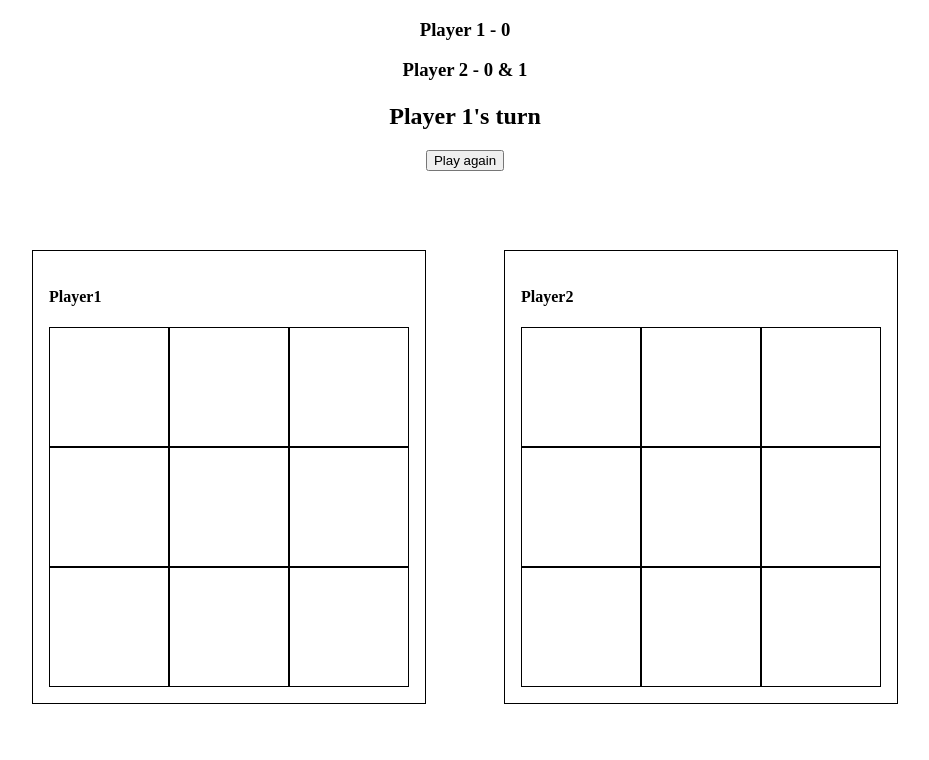
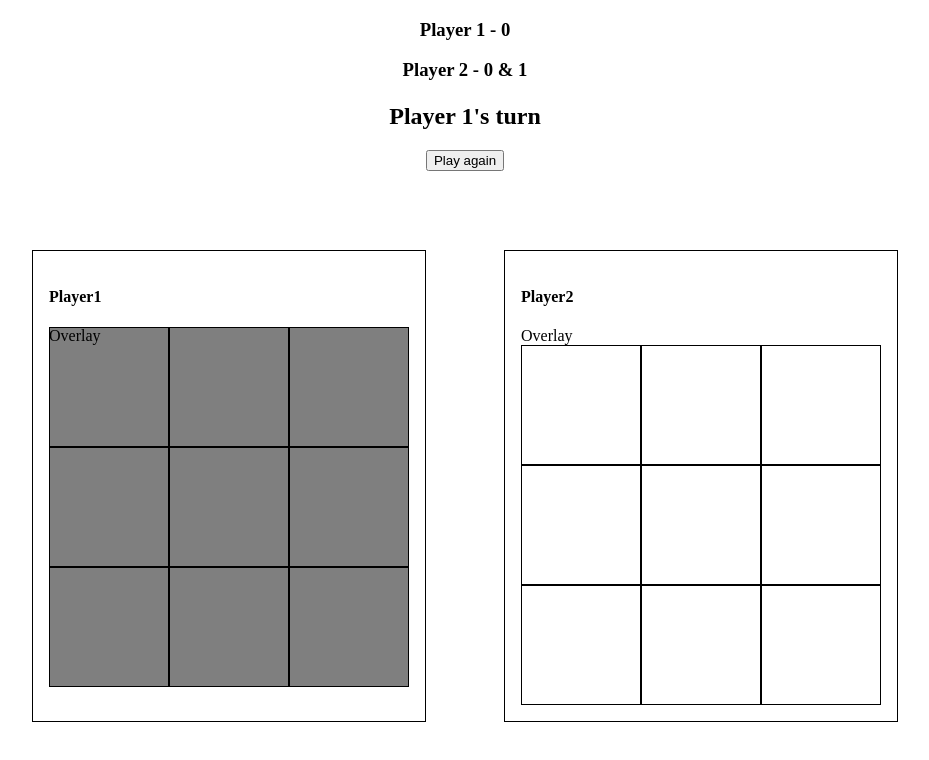
Before and after one commit to Andy-git985/battleship-h, a website with bundled scripts: page index.html in a window 1280 px wide. Shown: the whole page, without its empty margins (175-1104 px from the left). Built offline with nearby package versions, Linux system fonts and the light colour scheme.

Commit message:
overlay added

```diff
--- a/index.html
+++ b/index.html
@@ -17,13 +17,19 @@
     </div>
 
     <div class="flex">
-      <div class="container">
+      <div class="board">
         <h4>Player1</h4>
-        <div id="board1" class="grid"></div>
+        <div class="container">
+          <div id="board1-overlay">Overlay</div>
+          <div id="board1" class="grid"></div>
+        </div>
       </div>
-      <div class="container">
+      <div class="board">
         <h4>Player2</h4>
-        <div id="board2" class="grid"></div>
+        <div class="container">
+          <div id="board2-overlay">Overlay</div>
+          <div id="board2" class="grid"></div>
+        </div>
       </div>
     </div>
 
--- a/main.js
+++ b/main.js
@@ -31,6 +31,19 @@ const create = (() => {
 create.init();
 
 const dom = (() => {
+  const overlay = (current) => {
+    if (current.name === 'Player 1') {
+      const currentOverlay = document.querySelector('#board1-overlay');
+      const enemyOverlay = document.querySelector('#board2-overlay');
+      currentOverlay.classList.add('overlay');
+      enemyOverlay.classList.remove('overlay');
+    } else if (current.name === 'Player 2') {
+      const currentOverlay = document.querySelector('#board2-overlay');
+      const enemyOverlay = document.querySelector('#board1-overlay');
+      currentOverlay.classList.add('overlay');
+      enemyOverlay.classList.remove('overlay');
+    }
+  };
   const turn = (player) => {
     const turn = document.querySelector('#turn');
     turn.innerHTML = `${player.name}'s turn`;
@@ -39,7 +52,7 @@ const dom = (() => {
     const msg = document.querySelector('#msg');
     msg.innerHTML = `${player.name} is the winner`;
   };
-  return { turn, winner };
+  return { overlay, turn, winner };
 })();
 
 const events = (() => {
@@ -113,6 +126,7 @@ const game = (() => {
     // player2.placeShip(ship2, 1);
     // ! Label to indicate player's turn
     dom.turn(current);
+    dom.overlay(current);
   };
   let current = player1;
   let enemy = player2;
@@ -131,10 +145,7 @@ const game = (() => {
   };
   // ! Individual player turn
   const turn = (coordinate) => {
-    console.log(current.name, current.totalShipUnits());
-    console.log(enemy.name, enemy.totalShipUnits());
     // let attack = prompt('Please enter an attack coordinate');
-    // if (current.attack(enemy, coordinate)) {
     if (current.attack(enemy, coordinate)) {
       console.log(`HIT!!! ${enemy.name}'s direct hits:`, enemy.hits);
       console.log(enemy.allShipsSunk());
@@ -148,6 +159,7 @@ const game = (() => {
       console.log(`MISS!!! ${enemy.name}'s empty spots:`, enemy.misses);
     }
     switchSides();
+    dom.overlay(current);
   };
   // ! Main game loop
   // const loop = () => {
@@ -156,6 +168,13 @@ const game = (() => {
   //   }
   //   over(dom);
   // };
+
+  // const overlay = () => {
+  //   const overlay = document.querySelector('#overlay');
+  //   overlay.classList.add('overlay');
+  // };
+  // ! Overlay
+
   // ! Endgame
   const over = (module) => {
     module.winner(current);
--- a/style.css
+++ b/style.css
@@ -15,15 +15,39 @@ body {
   text-align: center;
 }
 
+.overlay {
+  background-color: rgba(0, 0, 0, 0.5);
+  position: absolute;
+  top: 0%;
+  left: 0%;
+  z-index: 2;
+}
+
+.board1,
+.board2 {
+  position: relative;
+  top: 0%;
+  left: 0%;
+  z-index: 2;
+}
+
+.overlay,
+.grid {
+  width: 22.5rem;
+  height: 22.5rem;
+}
+
 .container {
+  position: relative;
+}
+
+.board {
   outline: 1px solid black;
   padding: 1rem;
 }
 
 .grid {
   display: grid;
-  width: 22.5rem;
-  height: 22.5rem;
 }
 
 .block {
```
